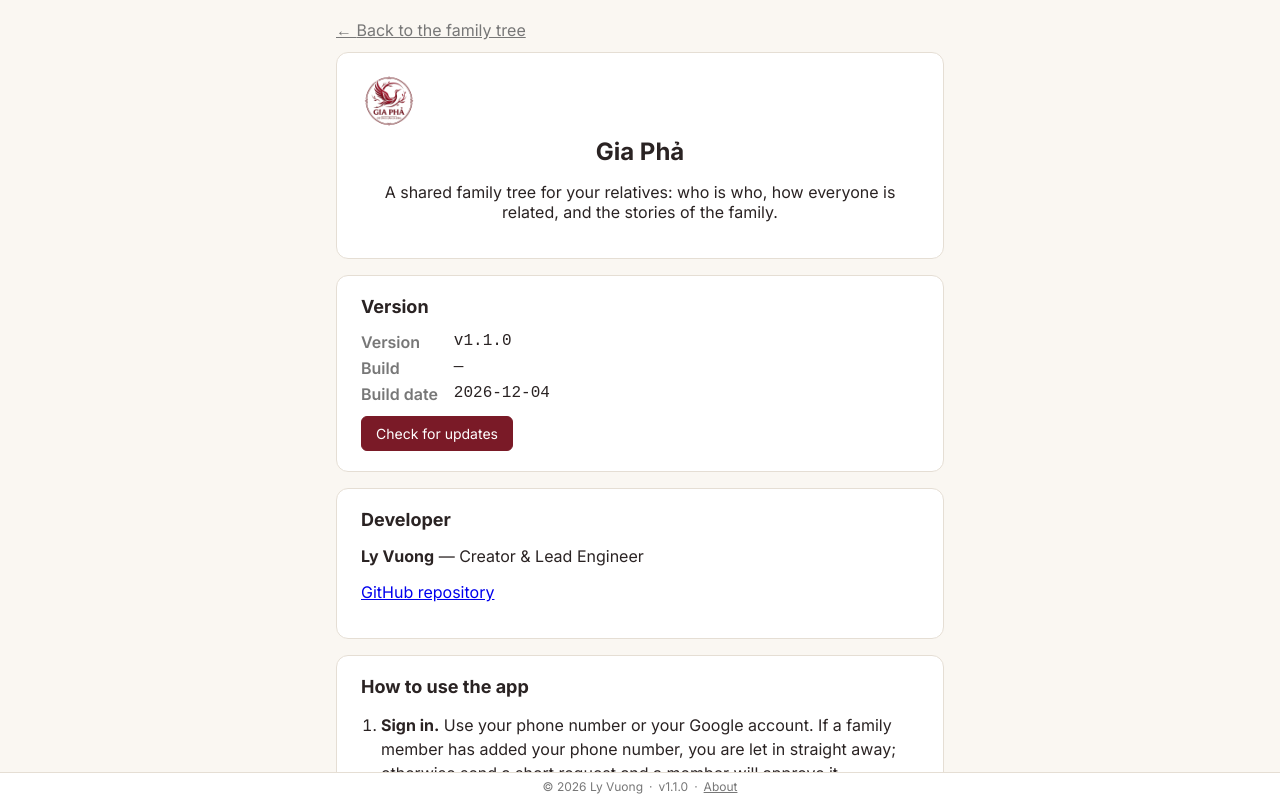
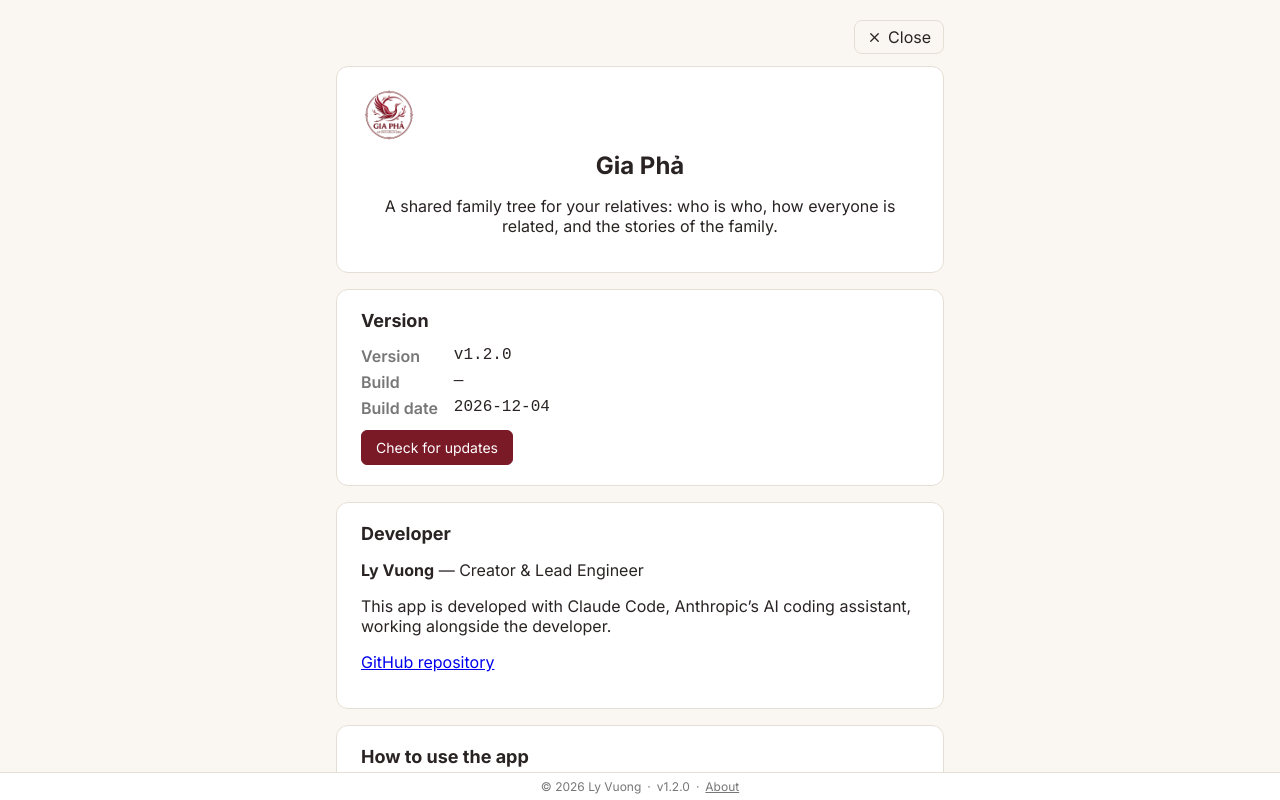
Before and after one commit to lyvuong/gia-pha, a React (Vite) app in the folder frontend/: page /about in a window 1280 px wide. Built offline with nearby package versions, Linux system fonts and the light colour scheme; no server answers.

Commit message:
About page: credit Claude Code in Developer section, add Close button
Co-Authored-By: Claude Sonnet 5 <noreply@anthropic.com>

```diff
--- a/frontend/package.json
+++ b/frontend/package.json
@@ -1,7 +1,7 @@
 {
   "name": "frontend",
   "private": true,
-  "version": "1.1.0",
+  "version": "1.2.0",
   "type": "module",
   "scripts": {
     "dev": "vite",
--- a/frontend/src/App.css
+++ b/frontend/src/App.css
@@ -103,10 +103,21 @@
   box-sizing: border-box;
 }
 
-.about-back {
-  display: inline-block;
+.about-topbar {
+  display: flex;
+  justify-content: flex-end;
   margin-bottom: 12px;
-  color: var(--color-text-muted);
+}
+
+.about-close {
+  display: inline-flex;
+  align-items: center;
+  gap: 6px;
+  padding: 6px 12px;
+  border: 1px solid var(--color-border);
+  border-radius: 8px;
+  color: var(--color-text);
+  text-decoration: none;
 }
 
 .about-card {
--- a/frontend/src/components/common/icons.tsx
+++ b/frontend/src/components/common/icons.tsx
@@ -86,3 +86,12 @@ export function InfoIcon({ size = 16 }: IconProps) {
     </svg>
   )
 }
+
+export function CloseIcon({ size = 16 }: IconProps) {
+  return (
+    <svg {...commonProps} width={size} height={size} aria-hidden="true">
+      <line x1="6" y1="6" x2="18" y2="18" />
+      <line x1="18" y1="6" x2="6" y2="18" />
+    </svg>
+  )
+}
--- a/frontend/src/i18n/en.json
+++ b/frontend/src/i18n/en.json
@@ -249,7 +249,6 @@
     "updateAvailable": "Update available"
   },
   "about": {
-    "back": "Back to the family tree",
     "tagline": "A shared family tree for your relatives: who is who, how everyone is related, and the stories of the family.",
     "versionTitle": "Version",
     "version": "Version",
@@ -294,6 +293,8 @@
         "title": "Print or share.",
         "body": "Export PDF creates a printable copy of the tree."
       }
-    }
+    },
+    "close": "Close",
+    "builtWith": "This app is developed with Claude Code, Anthropic’s AI coding assistant, working alongside the developer."
   }
 }
--- a/frontend/src/i18n/vi.json
+++ b/frontend/src/i18n/vi.json
@@ -247,7 +247,6 @@
     "updateAvailable": "Có bản cập nhật"
   },
   "about": {
-    "back": "Quay lại gia phả",
     "tagline": "Gia phả chung cho cả họ: ai là ai, quan hệ họ hàng ra sao, và những câu chuyện của gia đình.",
     "versionTitle": "Phiên bản",
     "version": "Phiên bản",
@@ -292,6 +291,8 @@
         "title": "In hoặc chia sẻ.",
         "body": "Xuất PDF tạo bản in của gia phả."
       }
-    }
+    },
+    "close": "Đóng",
+    "builtWith": "Ứng dụng này được phát triển cùng Claude Code, trợ lý lập trình AI của Anthropic, làm việc song song với nhà phát triển."
   }
 }
--- a/frontend/src/pages/AboutPage.tsx
+++ b/frontend/src/pages/AboutPage.tsx
@@ -1,6 +1,7 @@
 import { useState } from 'react'
 import { useTranslation } from 'react-i18next'
 import { Link } from 'react-router-dom'
+import { CloseIcon } from '../components/common/icons'
 import { Logo } from '../components/common/Logo'
 import { checkForUpdate, installLatestVersion } from '../lib/updateCheck'
 import { APP_VERSION, BUILD_DATE, BUILD_HASH } from '../lib/version'
@@ -28,7 +29,12 @@ export function AboutPage() {
 
   return (
     <div className="about-page">
-      <Link to="/" className="about-back">← {t('about.back')}</Link>
+      <div className="about-topbar">
+        <Link to="/" className="icon-button about-close" title={t('about.close')} aria-label={t('about.close')}>
+          <CloseIcon size={15} />
+          <span className="btn-label">{t('about.close')}</span>
+        </Link>
+      </div>
 
       <section className="about-card about-hero">
         <Logo size={56} />
@@ -67,6 +73,7 @@ export function AboutPage() {
         <p>
           <strong>Ly Vuong</strong> — {t('about.developerRole')}
         </p>
+        <p>{t('about.builtWith')}</p>
         <p>
           <a href={GITHUB_URL} target="_blank" rel="noopener noreferrer">{t('about.github')}</a>
         </p>
```
